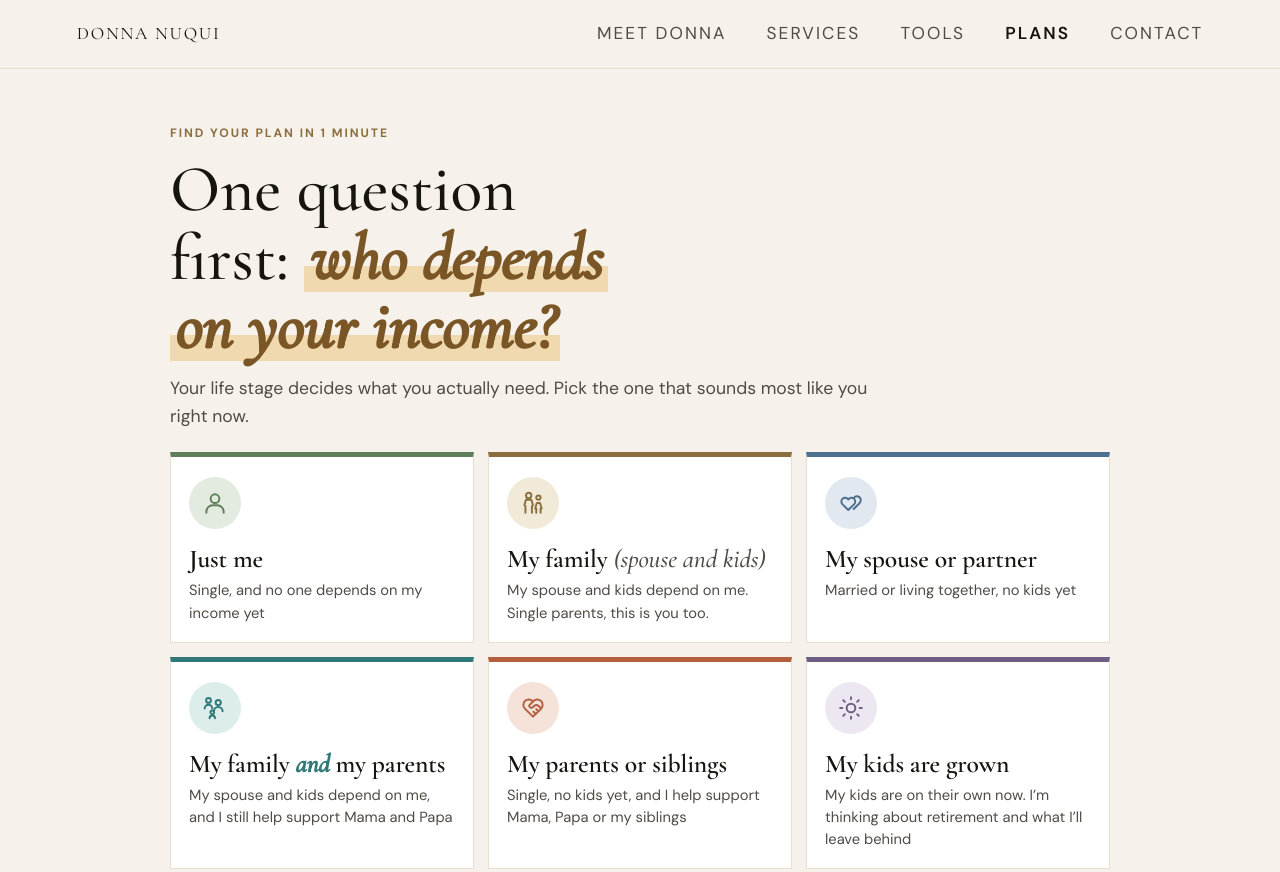
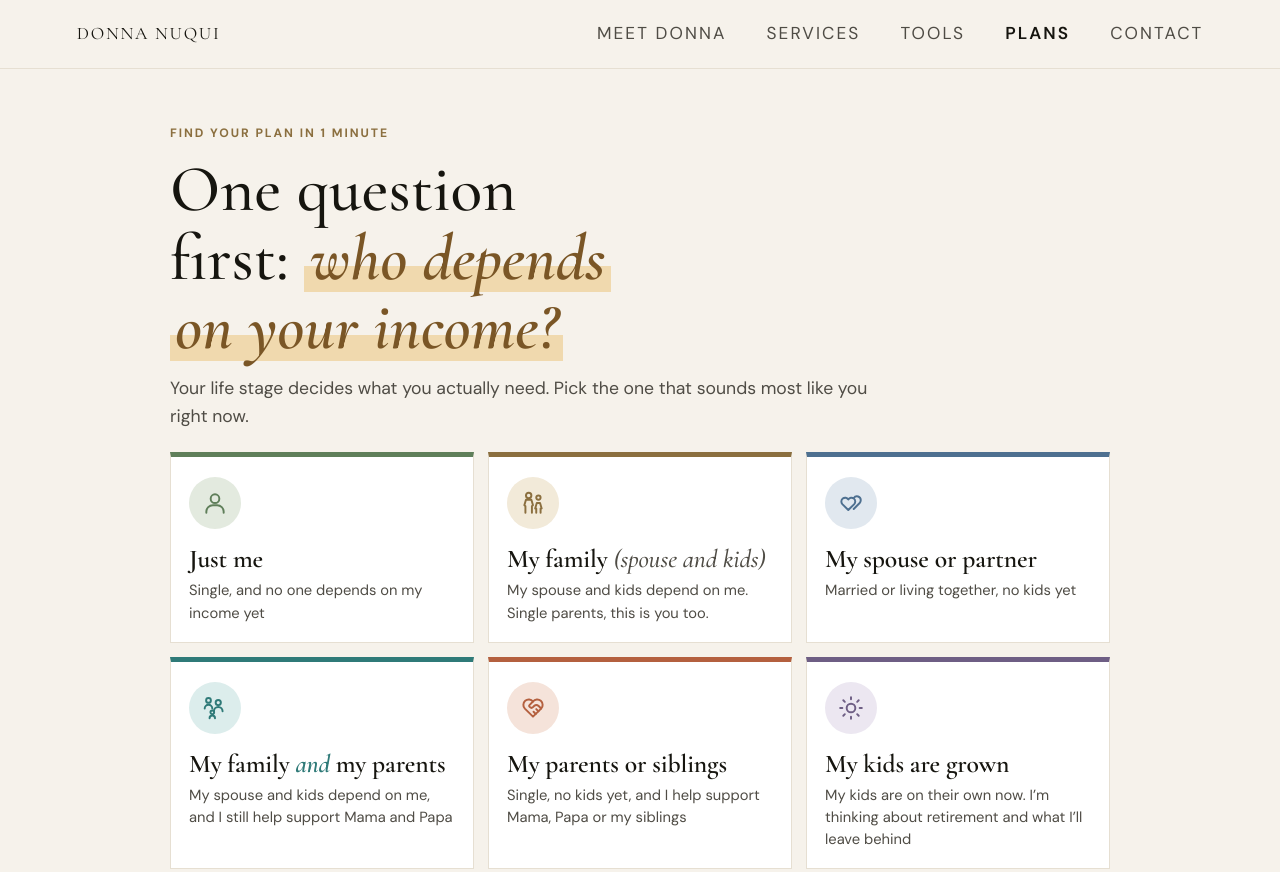
Before and after one commit to donnanuqui/plans, a plain HTML site: page start/index.html in a window 1280 px wide. Shown: the top 872 px of the page. Drawn offline with nearby package versions, Linux system fonts and the light colour scheme.

Commit message:
Update index.html

```diff
--- a/start/index.html
+++ b/start/index.html
@@ -36,7 +36,7 @@
   }
 </script>
 <link rel="preconnect" href="https://fonts.googleapis.com">
-<link rel="stylesheet" href="https://fonts.googleapis.com/css2?family=Cormorant+Garamond:ital,wght@0,400;0,500;0,600;1,500&family=DM+Sans:wght@400;500;600;700&display=swap">
+<link rel="stylesheet" href="https://fonts.googleapis.com/css2?family=Cormorant+Garamond:ital,wght@0,400;0,500;0,600;1,500;1,600&family=DM+Sans:wght@400;500;600;700&display=swap">
 <style>
   :root{ color-scheme:only light; }
   html,body{ margin:0; background:#F6F2EB; }
```
